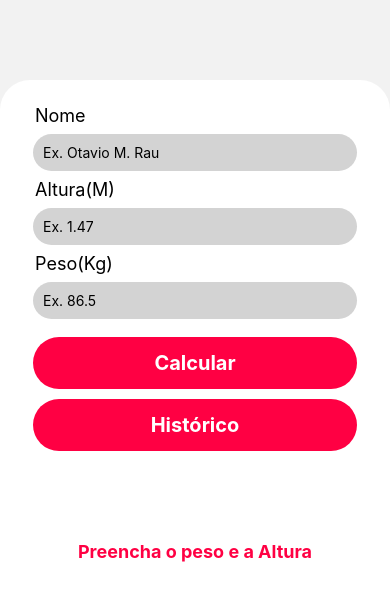
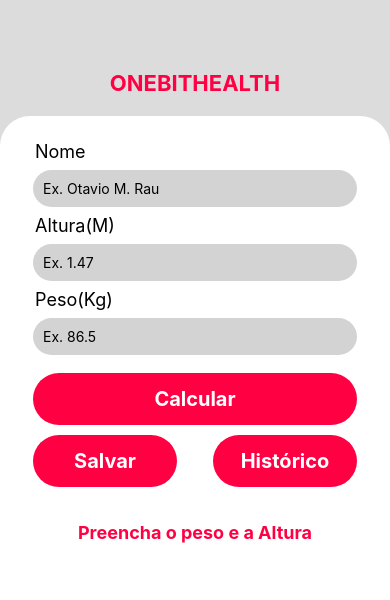
Before and after one commit to SirOtaiv/React_Native, a React Native app in the folder OneBitHealth/: screen /historico in a window 390 px wide. Shown: the top 600 px of the page. Built offline with nearby package versions, Linux system fonts and the light colour scheme; what expo-sqlite would draw is missing.

Commit message:
Version Alfa 2.2

```diff
--- a/OneBitHealth/App.js
+++ b/OneBitHealth/App.js
@@ -1,5 +1,5 @@
 import React, {useState, useEffect} from 'react';
-import { StyleSheet, View } from 'react-native';
+import { StyleSheet, View, Text } from 'react-native';
 import Title from './src/components/title';
 import Form from './src/components/main/form';
 import ResultImc from './src/components/main/resultimc';
@@ -11,23 +11,9 @@ export default function App() {
   const Stack = createStackNavigator()
   return (
     <NavigationContainer>
-      <View style={styles.container}>
         <Stack.Navigator>
           <Stack.Screen name='Calculadora de IMC' component={Form} options={{title: '', headerShown: false}}/>
           <Stack.Screen name='Historico' component={PageHist}/>
         </Stack.Navigator>
-        </View>
     </NavigationContainer>
 )}
-
-
-const styles = StyleSheet.create({
-  container: {
-    flex: 1,
-    backgroundColor: '#dcdcdc',
-  },
-  navegacao: {
-    display: 'none',
-    color: 'red',
-  },
-});
--- a/OneBitHealth/src/components/database/database.js
+++ b/OneBitHealth/src/components/database/database.js
@@ -16,10 +16,16 @@ export const addDados = (name, peso) => {
   });
 };
 
-const rmvDados = () => {
-  dbCon.transaction(tx => {
-    tx.executeSql('delete from hist')
-  })
+export function rmvDados() {
+  return new Promise((resolve, reject) => {
+    dbCon.transaction((tx) => {
+      tx.executeSql('DELETE FROM hist;', [], (_, resultado) => {
+        resolve(resultado)
+      }, (_, error) => {
+        reject(error)
+      });
+    });
+  });
 }
 
 export const listarHist = () => {
--- a/OneBitHealth/src/components/estilos/estiloForm.js
+++ b/OneBitHealth/src/components/estilos/estiloForm.js
@@ -8,7 +8,7 @@ const formulario = StyleSheet.create({
         bottom: 0,
         backgroundColor: '#fff',
         alignItems: 'center',
-        marginTop: 80,
+        marginTop: 10,
         borderTopLeftRadius: 30,
         borderTopRightRadius: 30,
     },
@@ -42,11 +42,15 @@ const formulario = StyleSheet.create({
         alignSelf: 'center',
         marginTop: 10,
     },
+    frmDiv: {
+        flexDirection: 'row',
+        justifyContent: 'space-around',
+    },
     frmBotao2: {
         borderRadius: 50,
         alignItems: 'center',
         justifyContent: 'center',
-        width: '90%',
+        width: '40%',
         backgroundColor: '#ff0043',
         paddingBottom: 14,
         paddingTop: 14,
--- a/OneBitHealth/src/components/estilos/estiloResultado.js
+++ b/OneBitHealth/src/components/estilos/estiloResultado.js
@@ -5,8 +5,7 @@ import { StyleSheet } from 'react-native';
 const resposta = StyleSheet.create({
     rsResposta: {
         flex: 1,
-        marginTop: 15,
-        paddingTop: 60,
+        paddingTop: 20,
         borderRadius: 50,
         alignItems: 'center',
         width: '100%',
--- a/OneBitHealth/src/components/main/form.js
+++ b/OneBitHealth/src/components/main/form.js
@@ -2,8 +2,8 @@ import React, { useState } from "react";
 import { TouchableOpacity, StyleSheet, Text, TextInput, View } from "react-native";
 import ResultImc from "./resultimc";
 import formulario from "../estilos/estiloForm";
-import dbCon from "../database/database";
-import baseData from "../database/database";
+import Title from '../title';
+import { addDados } from "../database/database";
 import { listarHist } from "../database/database";
 import { useNavigation } from "@react-navigation/native";
 
@@ -13,6 +13,8 @@ export default function Form()  {
     const [height, setHeight] = useState(null)
     const [weight, setWeight] = useState(null)
     const [name, setName] = useState(null)
+    const [tbName, setTbName] = useState(null)
+    const [tbPeso, setTbPeso] = useState(null)
     const [messageImc, setMessageImc] = useState("Preencha o peso e a Altura")
     const [imc, setImc] = useState(null)
     const [textButton, setTextButton] = useState("Calcular")
@@ -24,18 +26,13 @@ export default function Form()  {
     function validadorImc(){
             if (weight != null && height != null) {
                 imcCalculador()
-                var tabela = {
-                    'tbName' : name,
-                    'tbAltura' : height,
-                    'tbPeso' : weight,
-                    'tbImc' : (weight/(height*height)).toFixed(2),
-                }
                 setHeight(null)
+                setTbPeso(weight)
                 setWeight(null)
                 setMessageImc(name+", seu IMC é igual:")
+                setTbName(name)
                 setName(null)
                 setTextButton("Calcular Novamente")
-                teste(tabela)
                 return
             }
             setImc(null)
@@ -53,10 +50,19 @@ export default function Form()  {
             */
         })
     }
-    function teste(tx){
-        console.log(tx)
+    function criarHistorico(tx1, tx2){
+        if (tx1 != null && tx2 != null) {
+            addDados(tx1, tx2)
+            setImc(null)
+            setTextButton('Calcular')
+            setMessageImc('Preencha o peso e a Altura')
+        } else {
+            console.log('Teste')
+        }
     }
     return(
+        <View style={styles.container}>
+            <Title/>
             <View style={formulario.frmContext}>
                 <View style={formulario.frmForm}>
                     <Text style={formulario.frmTexto}>Nome</Text>
@@ -68,11 +74,25 @@ export default function Form()  {
                     <TouchableOpacity onPress={() => validadorImc()} style={formulario.frmBotao}>
                         <Text style={formulario.frmTextoBotao}>{textButton}</Text>
                     </TouchableOpacity>
+                    <View style={formulario.frmDiv}>
+                        <TouchableOpacity onPress={() => criarHistorico(tbName, tbPeso)} style={formulario.frmBotao2}>
+                            <Text style={formulario.frmTextoBotao}>Salvar</Text>
+                        </TouchableOpacity>
                         <TouchableOpacity onPress={() => navegacao.navigate('Historico')} style={formulario.frmBotao2}>
                             <Text style={formulario.frmTextoBotao}>Histórico</Text>
                         </TouchableOpacity>
                     </View>
+                </View>
                 <ResultImc messageResultImc={messageImc} resultImc={imc}/>
+            </View>
         </View>
     );
 }
+
+const styles = StyleSheet.create({
+    container: {
+      flex: 1,
+      backgroundColor: '#dcdcdc',
+      paddingTop: 60,
+    },
+  });
--- a/OneBitHealth/src/components/pages/pagehist.js
+++ b/OneBitHealth/src/components/pages/pagehist.js
@@ -1,6 +1,6 @@
 import React, { useEffect, useState } from "react";
 import Histlst from '../main/hist';
-import { listarHist, addDados } from '../database/database';
+import { listarHist, addDados, rmvDados} from '../database/database';
 import { TouchableOpacity, View, Text, StyleSheet, ScrollView } from "react-native";
 import formulario from "../estilos/estiloForm";
 
@@ -8,7 +8,13 @@ export default function PageHist() {
   const [listaHist, setListaHist] = useState([])
 
   function apagarHist() {
-    console.log('Historico apagado')
+    rmvDados().then(() => {
+      listarHist().then((resultado) => {
+        const db = resultado;
+        const lista = new Array(db.length).fill(null).map((_, index) => <Histlst nomeList={resultado._array[index].nome} pesoList={resultado._array[index].peso} key={index}/>)
+        setListaHist(lista)
+      })
+    })
   }
 
   useEffect(() => {
```
Lines whose indentation alone changed are shown as unchanged.
